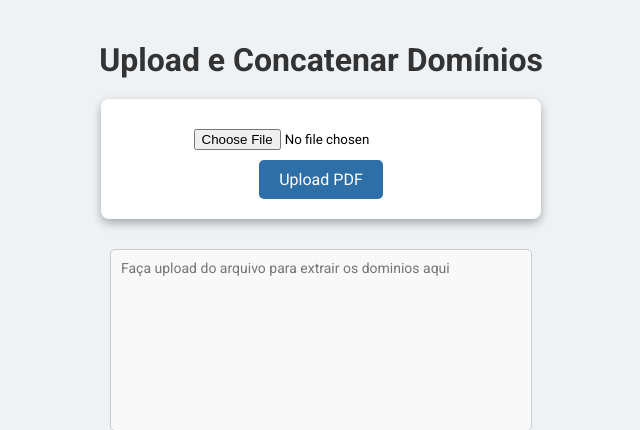
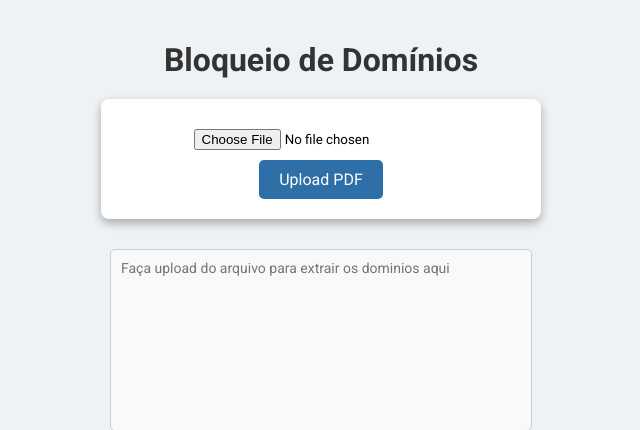
Before and after one commit to joaoh11x/extrair_pdf, a Flask app: page / in a window 1280 px wide. Shown: the top 430 px of the page, without its empty margins (319-959 px from the left). Run offline with Flask 3, Linux system fonts and the light colour scheme.

Commit message:
alteracoes textos

```diff
--- a/templates/upload.html
+++ b/templates/upload.html
@@ -85,7 +85,7 @@
 </head>
 
 <body>
-    <h1>Upload e Concatenar Domínios</h1>
+    <h1>Bloqueio de Domínios</h1>
 
     <form id="uploadForm" enctype="multipart/form-data">
         <input type="file" name="file" id="file">
```
